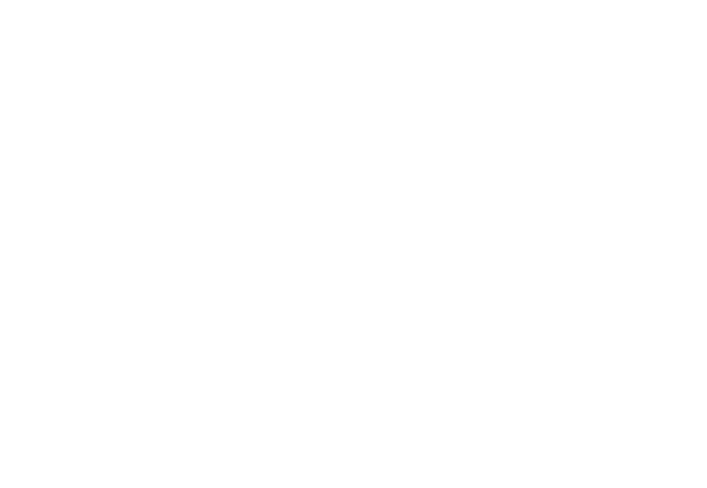
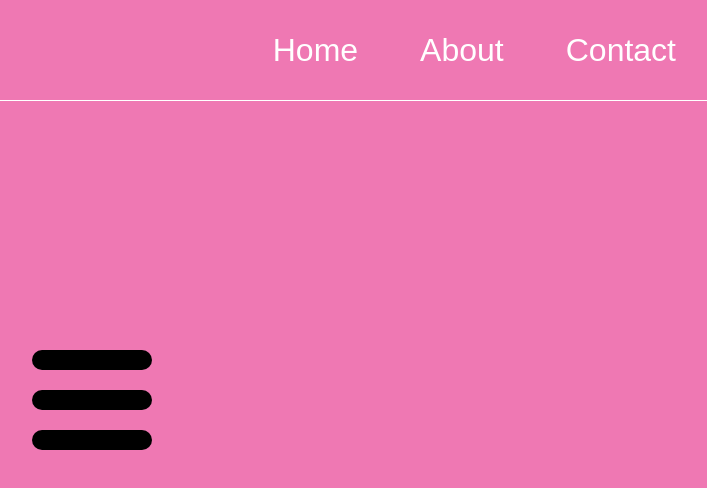
Before and after one commit to riBo99/animation-practice, a plain HTML site: page frontend/index.html in a window 1280 px wide. Shown: the whole page, without its empty margins (548-1255 px from the left). Drawn offline with Linux system fonts and the light colour scheme.

Commit message:
added scss and script

```diff
--- a/frontend/index.html
+++ b/frontend/index.html
@@ -1,12 +1,23 @@
 <!DOCTYPE html>
 <html lang="en">
-<head>
-	<meta charset="UTF-8">
-	<meta http-equiv="X-UA-Compatible" content="IE=edge">
-	<meta name="viewport" content="width=device-width, initial-scale=1.0">
-	<title>This is FRONTEND</title>
-</head>
-<body>
-	<div id="root"></div>
-</body>
+  <head>
+    <meta charset="UTF-8" />
+    <meta http-equiv="X-UA-Compatible" content="IE=edge" />
+    <meta name="viewport" content="width=device-width, initial-scale=1.0" />
+    <title>This is FRONTEND</title>
+    <link rel="stylesheet" href="style.css" />
+    <script src="script.js" defer></script>
+  </head>
+  <body>
+    <div id="root">
+		<header>
+			<button>Home</button>
+			<button>About</button>
+			<button>Contact</button>
+		</header>
+      <div class="hamburger-menu">
+        <span></span>
+      </div>
+    </div>
+  </body>
 </html>
--- /dev/null
+++ b/frontend/script.js
@@ -0,0 +1,5 @@
+const hamburgerMenu = document.querySelector(".hamburger-menu");
+hamburgerMenu.addEventListener("click", function (event) {
+    event.target.classList.toggle("clicked");
+
+})
--- /dev/null
+++ b/frontend/style.scss
@@ -0,0 +1,106 @@
+.hamburger-menu {
+   height: 100px;
+   display: flex;
+   justify-content: center;
+   align-items: center;
+    span {
+      width: 120px;
+      height: 20px;
+      background-color: black;
+      position: relative;
+      pointer-events: none;
+      border-radius: 10px;
+      transition: all 0.5s ease;
+      &::before,
+      &::after {
+        width: 120px;
+        height: 20px;
+        background-color: inherit;
+        content: "";
+        position: absolute;
+        border-radius: 10px;
+      transition: all 0.5s ease;
+      }
+      &::before {
+        top: -40px;
+      }
+      &::after {
+        bottom: -40px;
+      }
+
+  }
+&.clicked {
+    span {
+        height: 0;
+        &::before {
+            transform: rotate(45deg);
+            top: -10px;
+
+        }
+        &::after {
+            transform: rotate(-45deg);
+            bottom: -10px;
+        }
+    }
+}
+}
+
+header {
+    position: fixed;
+    top: 0;
+    left: 0;
+    width: 100%;
+    height: 100px;
+    display: flex;
+    justify-content: flex-end;
+    gap: 50px;
+    z-index: 1;
+    &::after {
+        width: 100%;
+        height: 100%;
+        z-index: 2;
+        content: "";
+        position: absolute;
+        top: 0;
+        left: 50%;
+        transform: translateX(-50%);
+        border-bottom: 1px solid white;
+        animation: border-grow 1s ease;
+    }
+
+    @keyframes border-grow  {
+        0% {
+            width: 1%;
+        }
+        100% {
+            width: 100%;
+        }
+    }
+    button {
+        appearance: none !important;
+        background-color: unset;
+        border: unset;
+        color: inherit;
+        font-size: 32px;
+        &:last-child {
+            margin-right: 50px;
+        }
+    }
+}
+
+#root {
+  width: 100%;
+  height: 100vh;
+  display: flex;
+  justify-content: center;
+  align-items: center;
+}
+
+* {
+  margin: 0;
+}
+
+body {
+    background-color: #EF78B3;
+    color: white;
+}
```
Also changed, not shown: frontend/style.css (added), 1 other file.
